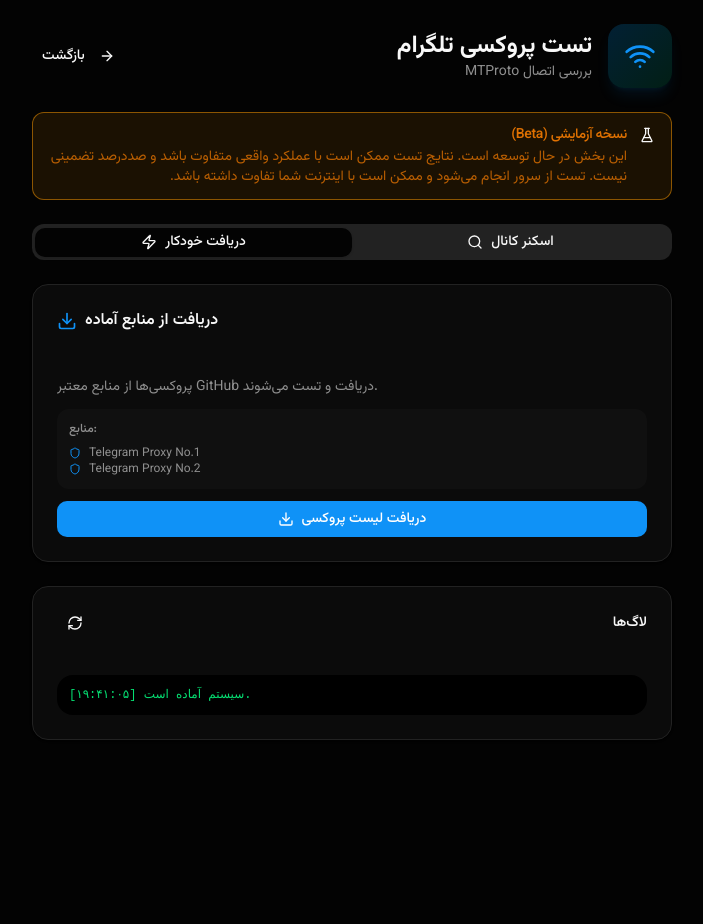
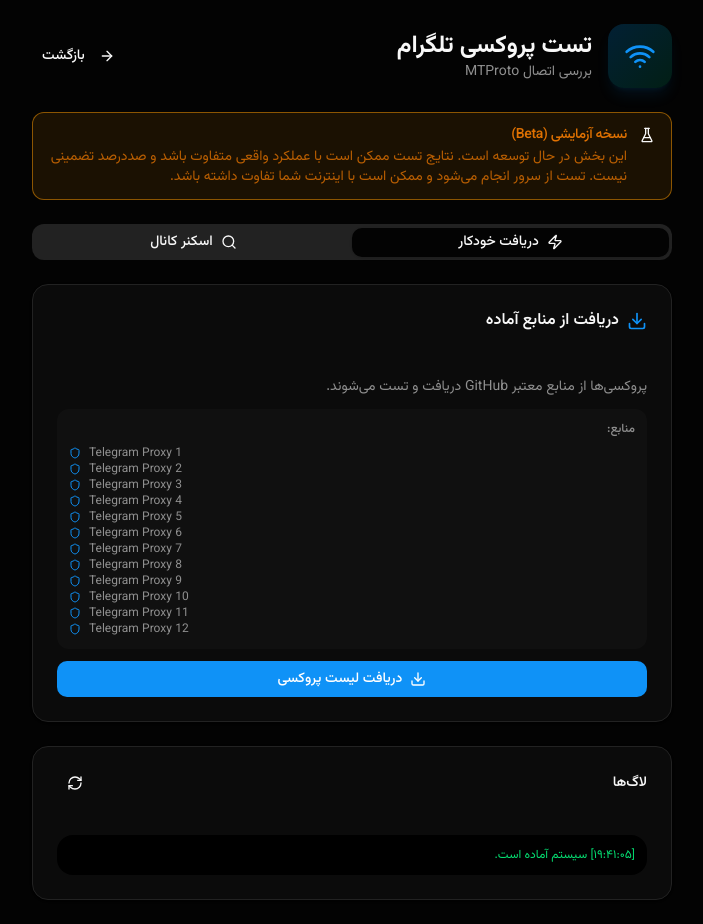
Before and after one commit to Mr-Meshky/vify-pwa, a Next.js app: page /proxy-checker in a window 1280 px wide. Shown: the whole page, without its empty margins (288-991 px from the left). Before the commit the page ends 800 px from the top, so only its background shows below. Built offline with nearby package versions, Linux system fonts and the light colour scheme.

Commit message:
feat: expand Telegram proxy sources and improve code formatting
Added additional Telegram proxy sources for enhanced testing capabilities. Improved code formatting for better readability and consistency throughout the ProxyCheckerPage component.

```diff
--- a/app/proxy-checker/page.tsx
+++ b/app/proxy-checker/page.tsx
@@ -49,12 +49,52 @@
 
 const PROXY_SOURCES = [
   {
-    name: "Telegram Proxy No.1",
+    name: "Telegram Proxy 1",
     url: "https://raw.githubusercontent.com/V2RAYCONFIGSPOOL/TELEGRAM_PROXY_SUB/refs/heads/main/telegram_proxy_no1.txt",
   },
   {
-    name: "Telegram Proxy No.2",
+    name: "Telegram Proxy 2",
     url: "https://raw.githubusercontent.com/V2RAYCONFIGSPOOL/TELEGRAM_PROXY_SUB/refs/heads/main/telegram_proxy_no2.txt",
+  },
+  {
+    name: "Telegram Proxy 3",
+    url: "https://raw.githubusercontent.com/V2RAYCONFIGSPOOL/TELEGRAM_PROXY_SUB/refs/heads/main/telegram_proxy_no3.txt",
+  },
+  {
+    name: "Telegram Proxy 4",
+    url: "https://raw.githubusercontent.com/V2RAYCONFIGSPOOL/TELEGRAM_PROXY_SUB/refs/heads/main/telegram_proxy_no4.txt",
+  },
+  {
+    name: "Telegram Proxy 5",
+    url: "https://raw.githubusercontent.com/V2RAYCONFIGSPOOL/TELEGRAM_PROXY_SUB/refs/heads/main/telegram_proxy_no5.txt",
+  },
+  {
+    name: "Telegram Proxy 6",
+    url: "https://raw.githubusercontent.com/V2RAYCONFIGSPOOL/TELEGRAM_PROXY_SUB/refs/heads/main/telegram_proxy_no6.txt",
+  },
+  {
+    name: "Telegram Proxy 7",
+    url: "https://raw.githubusercontent.com/V2RAYCONFIGSPOOL/TELEGRAM_PROXY_SUB/refs/heads/main/telegram_proxy_no7.txt",
+  },
+  {
+    name: "Telegram Proxy 8",
+    url: "https://raw.githubusercontent.com/V2RAYCONFIGSPOOL/TELEGRAM_PROXY_SUB/refs/heads/main/telegram_proxy_no8.txt",
+  },
+  {
+    name: "Telegram Proxy 9",
+    url: "https://raw.githubusercontent.com/V2RAYCONFIGSPOOL/TELEGRAM_PROXY_SUB/refs/heads/main/telegram_proxy_no9.txt",
+  },
+  {
+    name: "Telegram Proxy 10",
+    url: "https://raw.githubusercontent.com/V2RAYCONFIGSPOOL/TELEGRAM_PROXY_SUB/refs/heads/main/telegram_proxy_no10.txt",
+  },
+  {
+    name: "Telegram Proxy 11",
+    url: "https://raw.githubusercontent.com/Argh94/Proxy-List/refs/heads/main/MTProto.txt",
+  },
+  {
+    name: "Telegram Proxy 12",
+    url: "https://raw.githubusercontent.com/SoliSpirit/mtproto/master/all_proxies.txt",
   },
 ];
 
@@ -68,8 +108,13 @@
   const [copied, setCopied] = useState(false);
   const [progress, setProgress] = useState(0);
   const [statusText, setStatusText] = useState("آماده برای شروع...");
-  const [logs, setLogs] = useState<{ time: string; message: string; isError?: boolean }[]>([
-    { time: new Date().toLocaleTimeString("fa-IR"), message: "سیستم آماده است." },
+  const [logs, setLogs] = useState<
+    { time: string; message: string; isError?: boolean }[]
+  >([
+    {
+      time: new Date().toLocaleTimeString("fa-IR"),
+      message: "سیستم آماده است.",
+    },
   ]);
   const [channels, setChannels] = useState("");
   const [messageCount, setMessageCount] = useState(5);
@@ -245,7 +290,15 @@
   };
 
   // Enhanced proxy check with multiple tests
-  const checkProxy = async (proxy: ProxyData): Promise<{ ok: boolean; ping?: number; avgPing?: number; jitter?: number; testCount?: number }> => {
+  const checkProxy = async (
+    proxy: ProxyData
+  ): Promise<{
+    ok: boolean;
+    ping?: number;
+    avgPing?: number;
+    jitter?: number;
+    testCount?: number;
+  }> => {
     const controller = new AbortController();
     const timeoutId = setTimeout(() => controller.abort(), 15000);
 
@@ -321,12 +374,18 @@
               testCount: result.testCount,
             };
             working.push(checkedProxy);
-            addLog(`سالم: ${proxy.server}:${proxy.port} | Ping: ${result.avgPing}ms | Jitter: ${result.jitter}ms`);
+            addLog(
+              `سالم: ${proxy.server}:${proxy.port} | Ping: ${result.avgPing}ms | Jitter: ${result.jitter}ms`
+            );
             return { idx, proxy: checkedProxy };
           } else {
             return {
               idx,
-              proxy: { ...proxy, status: "failed" as const, error: "اتصال ناموفق" },
+              proxy: {
+                ...proxy,
+                status: "failed" as const,
+                error: "اتصال ناموفق",
+              },
             };
           }
         })
@@ -346,7 +405,12 @@
       setProgress(progressPercent);
       setStatusText(`${completed} / ${total} | سالم: ${working.length}`);
       // Sort by average ping
-      setWorkingProxies([...working].sort((a, b) => (a.avgPing || a.ping || 9999) - (b.avgPing || b.ping || 9999)));
+      setWorkingProxies(
+        [...working].sort(
+          (a, b) =>
+            (a.avgPing || a.ping || 9999) - (b.avgPing || b.ping || 9999)
+        )
+      );
     }
 
     setChecking(false);
@@ -366,9 +430,7 @@
   const copyWorkingProxies = async () => {
     if (workingProxies.length === 0) return;
 
-    const text = workingProxies
-      .map((p) => `${p.original}`)
-      .join("\n\n");
+    const text = workingProxies.map((p) => `${p.original}`).join("\n\n");
 
     await navigator.clipboard.writeText(text);
     setCopied(true);
@@ -380,7 +442,12 @@
     setWorkingProxies([]);
     setProgress(0);
     setStatusText("آماده برای شروع...");
-    setLogs([{ time: new Date().toLocaleTimeString("fa-IR"), message: "سیستم پاک شد." }]);
+    setLogs([
+      {
+        time: new Date().toLocaleTimeString("fa-IR"),
+        message: "سیستم پاک شد.",
+      },
+    ]);
   };
 
   return (
@@ -414,14 +481,23 @@
         {/* Beta Alert */}
         <Alert className="mb-6 border-amber-500/50 bg-amber-500/10">
           <FlaskConical className="h-4 w-4 text-amber-500" />
-          <AlertTitle className="text-amber-600 dark:text-amber-400">نسخه آزمایشی (Beta)</AlertTitle>
+          <AlertTitle className="text-amber-600 dark:text-amber-400">
+            نسخه آزمایشی (Beta)
+          </AlertTitle>
           <AlertDescription className="text-amber-600/80 dark:text-amber-400/80">
-            این بخش در حال توسعه است. نتایج تست ممکن است با عملکرد واقعی متفاوت باشد و صددرصد تضمینی نیست. تست از سرور انجام می‌شود و ممکن است با اینترنت شما تفاوت داشته باشد.
+            این بخش در حال توسعه است. نتایج تست ممکن است با عملکرد واقعی متفاوت
+            باشد و صددرصد تضمینی نیست. تست از سرور انجام می‌شود و ممکن است با
+            اینترنت شما تفاوت داشته باشد.
           </AlertDescription>
         </Alert>
 
         {/* Tabs for Auto/Manual */}
-        <Tabs value={activeTab} onValueChange={setActiveTab} className="mb-6">
+        <Tabs
+          value={activeTab}
+          onValueChange={setActiveTab}
+          className="mb-6"
+          dir="rtl"
+        >
           <TabsList className="w-full">
             <TabsTrigger value="auto" className="flex-1 gap-2">
               <Zap className="h-4 w-4" />
@@ -446,9 +522,15 @@
                   پروکسی‌ها از منابع معتبر GitHub دریافت و تست می‌شوند.
                 </p>
                 <div className="rounded-lg bg-secondary/50 p-3">
-                  <p className="mb-2 text-xs font-medium text-muted-foreground">منابع:</p>
+                  <p className="mb-2 text-xs font-medium text-muted-foreground">
+                    منابع:
+                  </p>
                   {PROXY_SOURCES.map((source, idx) => (
-                    <div key={idx} className="flex items-center gap-2 text-xs text-muted-foreground">
+                    <div
+                      key={idx}
+                      dir="ltr"
+                      className="flex items-center gap-2 text-xs text-muted-foreground"
+                    >
                       <Shield className="h-3 w-3 text-primary" />
                       {source.name}
                     </div>
@@ -557,11 +639,18 @@
           <Card className="mb-6">
             <CardContent className="py-4">
               <div className="mb-2 flex items-center justify-between">
-                <span className="text-sm font-medium text-foreground">پیشرفت تست</span>
-                <span className="text-sm text-muted-foreground">{progress}%</span>
+                <span className="text-sm font-medium text-foreground">
+                  پیشرفت تست
+                </span>
+                <span className="text-sm text-muted-foreground">
+                  {progress}%
+                </span>
               </div>
               <Progress value={progress} className="h-2" />
-              <p className="mt-2 text-center text-xs text-muted-foreground" dir="ltr">
+              <p
+                className="mt-2 text-center text-xs text-muted-foreground"
+                dir="ltr"
+              >
                 {statusText}
               </p>
             </CardContent>
@@ -581,7 +670,11 @@
                 شروع تست
               </Button>
             ) : (
-              <Button onClick={stopChecking} variant="destructive" className="gap-2">
+              <Button
+                onClick={stopChecking}
+                variant="destructive"
+                className="gap-2"
+              >
                 <Square className="h-4 w-4" />
                 توقف
               </Button>
@@ -671,7 +764,10 @@
                   >
                     <div className="flex items-center gap-2">
                       <Wifi className="h-4 w-4 shrink-0 text-accent" />
-                      <span className="break-all font-mono text-xs text-foreground" dir="ltr">
+                      <span
+                        className="break-all font-mono text-xs text-foreground"
+                        dir="ltr"
+                      >
                         {proxy.server}:{proxy.port}
                       </span>
                     </div>
@@ -693,10 +789,7 @@
                         </Badge>
                       )}
                       {proxy.testCount && (
-                        <Badge
-                          variant="outline"
-                          className="gap-1 text-xs"
-                        >
+                        <Badge variant="outline" className="gap-1 text-xs">
                           {proxy.testCount}x
                         </Badge>
                       )}
@@ -721,7 +814,10 @@
                     key={idx}
                     className="flex items-center justify-between rounded-lg bg-secondary/30 px-3 py-2"
                   >
-                    <span className="truncate font-mono text-xs text-muted-foreground" dir="ltr">
+                    <span
+                      className="truncate font-mono text-xs text-muted-foreground"
+                      dir="ltr"
+                    >
                       {proxy.server}:{proxy.port}
                     </span>
                     {proxy.status === "pending" && (
@@ -742,7 +838,10 @@
                       </Badge>
                     )}
                     {proxy.status === "failed" && (
-                      <Badge variant="destructive" className="shrink-0 gap-1 text-xs">
+                      <Badge
+                        variant="destructive"
+                        className="shrink-0 gap-1 text-xs"
+                      >
                         <WifiOff className="h-3 w-3" />
                         خطا
                       </Badge>
@@ -769,7 +868,10 @@
                 variant="ghost"
                 onClick={() =>
                   setLogs([
-                    { time: new Date().toLocaleTimeString("fa-IR"), message: "لاگ پاک شد." },
+                    {
+                      time: new Date().toLocaleTimeString("fa-IR"),
+                      message: "لاگ پاک شد.",
+                    },
                   ])
                 }
                 className="h-6 gap-1 px-2 text-xs"
@@ -779,7 +881,7 @@
             </CardTitle>
           </CardHeader>
           <CardContent>
-            <div className="max-h-32 overflow-y-auto rounded-xl bg-black p-3 font-mono text-xs text-green-400" dir="ltr">
+            <div className="max-h-32 overflow-y-auto rounded-xl bg-black p-3 font-vazirmatin text-xs text-green-400">
               {logs.map((log, idx) => (
                 <div key={idx} className={log.isError ? "text-red-400" : ""}>
                   [{log.time}] {log.message}
```
